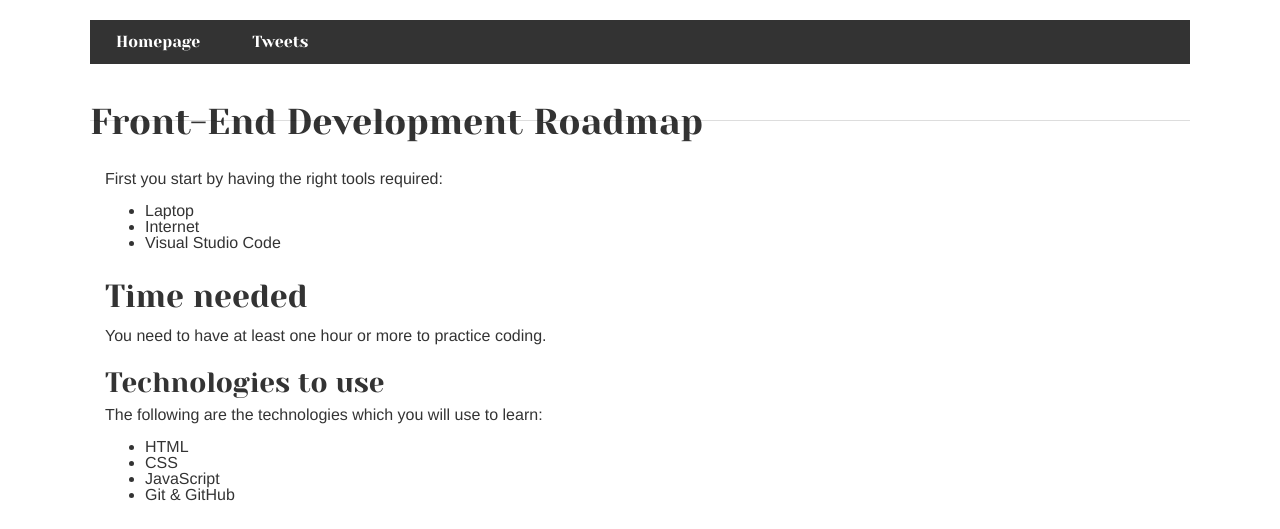
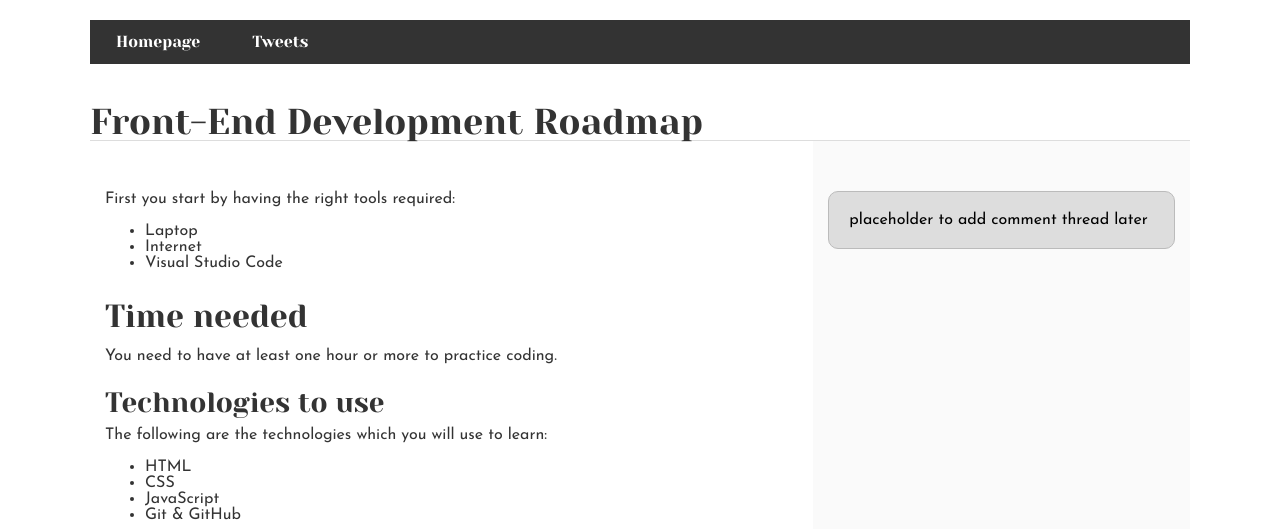
Before and after one commit to Meshackc0de/alx_html_css, a plain HTML site: page css_basic/index.html in a window 1280 px wide. Shown: the top 529 px of the page. Drawn offline with Linux system fonts and the light colour scheme.

Commit message:
add position

```diff
--- a/css_basic/base.css
+++ b/css_basic/base.css
@@ -7,7 +7,7 @@
 
 /* CSS reset rules */
 
-html, body {
+ html, body {
 	height: 100%;
 	min-height: 100%;
 }
@@ -32,7 +32,7 @@ time, mark, audio, video {
 	vertical-align: baseline;
 }
 /* HTML5 display-role reset for older browsers */
-article, aside, details, figcaption, figure,
+  article, aside, details, figcaption, figure,
 footer, header, hgroup, menu, nav, section {
 	display: block;
 }
@@ -114,7 +114,7 @@ header .right {
 /* Header */
 header {
 	padding: 20px 0;
-	height: 80px;
+	height: 100px;
 }
 header ul {
 	list-style: none;
@@ -123,7 +123,7 @@ header ul {
 }
 header li {
 	display: inline;
-	vertical-align:middle;
+	vertical-align: middle;
 }
 header li:first-child {
 	margin: 0;
@@ -137,6 +137,8 @@ header li.logo {
 header a {
 	text-decoration: none;
 }
+
+
 
 
 /* Aside */
--- a/css_basic/styles.css
+++ b/css_basic/styles.css
@@ -1,24 +1,38 @@
- body {
-  font-family: 'Franklin Gothic Medium', 'Arial Narrow', Arial, sans-serif;
- }
-
- nav ul {
+  nav ul {
       list-style-type: none;
       margin: 0;
       padding: 0;
       overflow: hidden;
       background-color: #333;
     }
-    nav li {
+nav li {
       float: left;
     }
-    nav li a {
+nav li a {
       display: block;
       color: white;
       text-align: center;
       padding: 14px 16px;
       text-decoration: none;
     }
-    nav li a:hover {
+nav li a:hover {
       background-color: #111;
     }
+body {
+  display: flex;
+  flex-direction: column;
+
+}
+main {
+  display: flex;
+  flex-direction: row;
+  flex: auto;
+}
+article {
+  flex: 2;
+  overflow-y: auto;
+}
+aside {
+  flex: 1;
+  overflow-y: auto;
+}
```
Also changed, not shown: css_basic/index.html (+0 -2 lines).
